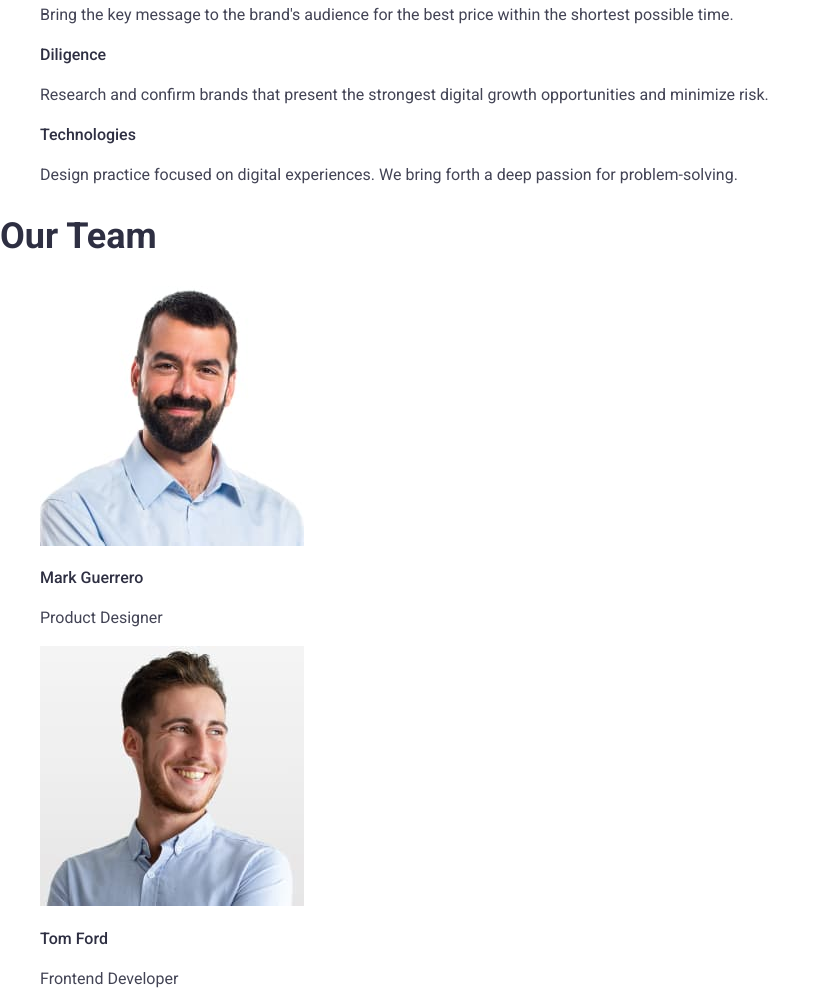
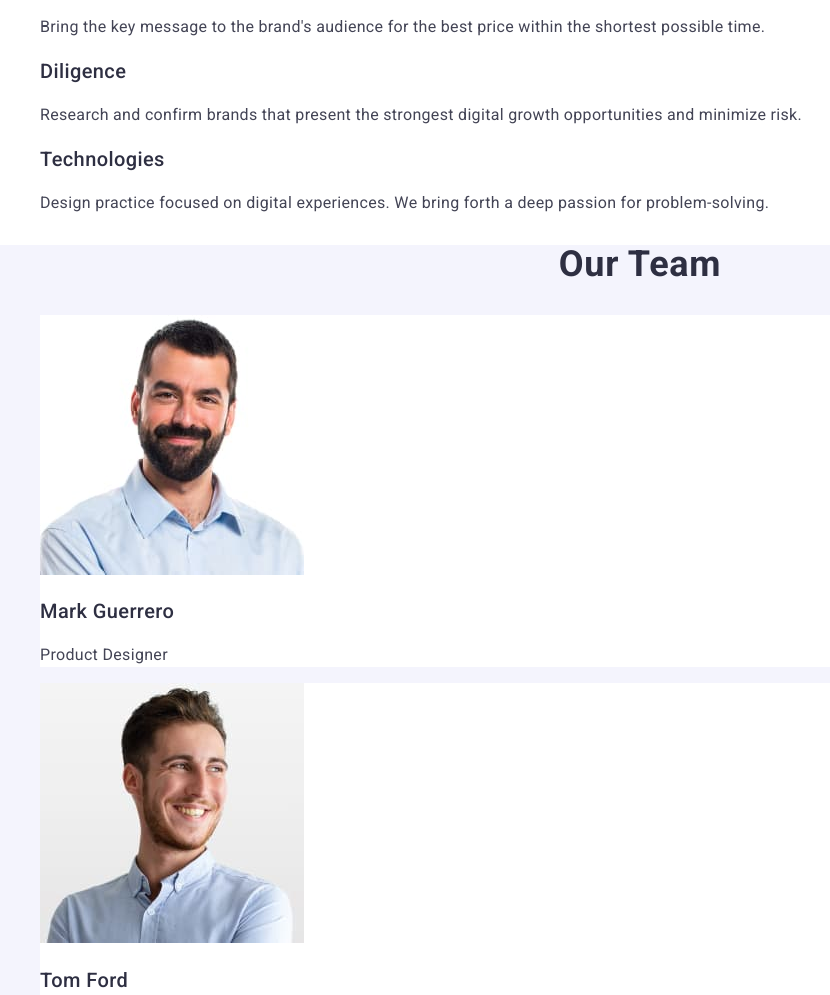
Before and after one commit to AnnaCCL/goit-markup-hw-02, a plain HTML site: page index.html in a window 1280 px wide. Shown: the part 616-1611 px from the top of the page, without its empty margins (0-830 px from the left). Drawn offline with nearby package versions, Linux system fonts and the light colour scheme.

Commit message:
css fixed hw2

```diff
--- a/css/styles.css
+++ b/css/styles.css
@@ -117,19 +117,25 @@ color: #404BBF;
 
 /* Body */
 
-/* Features !!!! можливо краще переробити на селектори класу !!!! */
+/* Features !можливо краще переробити на селектори класу? */
+
+
 h2 {
     font-family: Roboto;
     font-size: 36px;
     font-weight: 700;
-    line-height: 1.1;
+    line-height: 1.11;
+    text-align: center;
+    letter-spacing: 0.02em;
+    text-transform: capitalize;
 }
 
 h3 {
     font-family: Roboto;
-    font-size: 16px;
+    font-size: 20px;
     font-weight: 500;
-    line-height: 1.5;
+    line-height: 1.2;
+    letter-spacing: 0.02em;
 }
 
 p {
@@ -137,9 +143,22 @@ p {
     font-size: 16px;
     font-weight: 400;
     line-height: 1.5;
+    letter-spacing: 0.02em;
 }
-/* Features !!!! можливо краще переробити на селектори класу !!!! */
 
+/* Team */
+
+.team {
+    background-color: #F4F4FD;
+
+}
+
+.team-list {
+    background-color: #FFFFFF;
+
+}
+
+/* Portfolio */
 
 /* Footer */
 
--- a/index.html
+++ b/index.html
@@ -98,7 +98,7 @@
       <section class="team">
         <h2 class="team-title">Our Team</h2>
         <ul>
-          <li>
+          <li class="team-list">
             <img
               src="./images/guerrero.jpg"
               alt="Mark Guerrero"
@@ -108,7 +108,7 @@
             <h3 class="team-member">Mark Guerrero</h3>
             <p class="team-description">Product Designer</p>
           </li>
-          <li>
+          <li class="team-list">
             <img
               src="./images/ford.jpg"
               alt="Tom Ford"
@@ -118,7 +118,7 @@
             <h3 class="team-member">Tom Ford</h3>
             <p class="team-description">Frontend Developer</p>
           </li>
-          <li>
+          <li class="team-list">
             <img
               src="./images/garcia.jpg"
               alt="Camila Garcia"
@@ -128,7 +128,7 @@
             <h3 class="team-member">Camila Garcia</h3>
             <p class="team-description">Marketing</p>
           </li>
-          <li>
+          <li class="team-list">
             <img
               src="./images/wilson.jpg"
               alt="Daniel Wilson"
```
